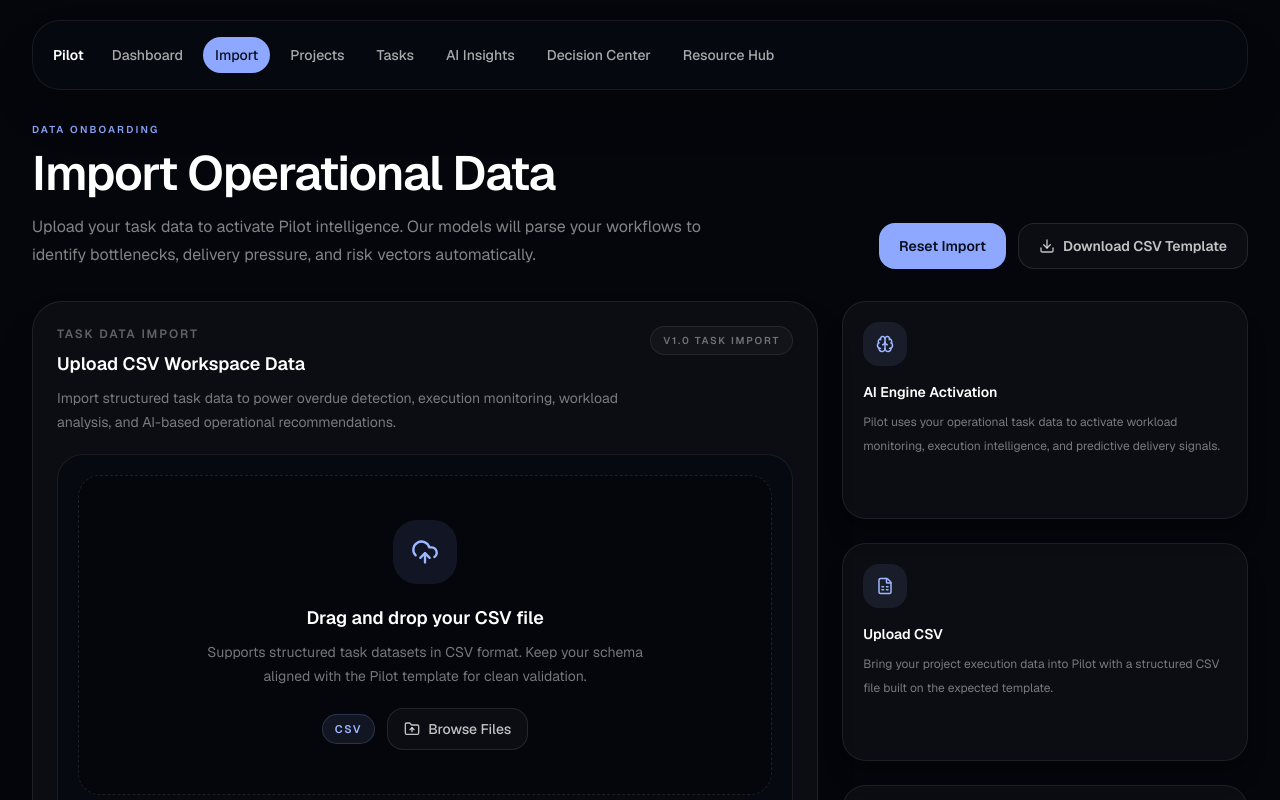
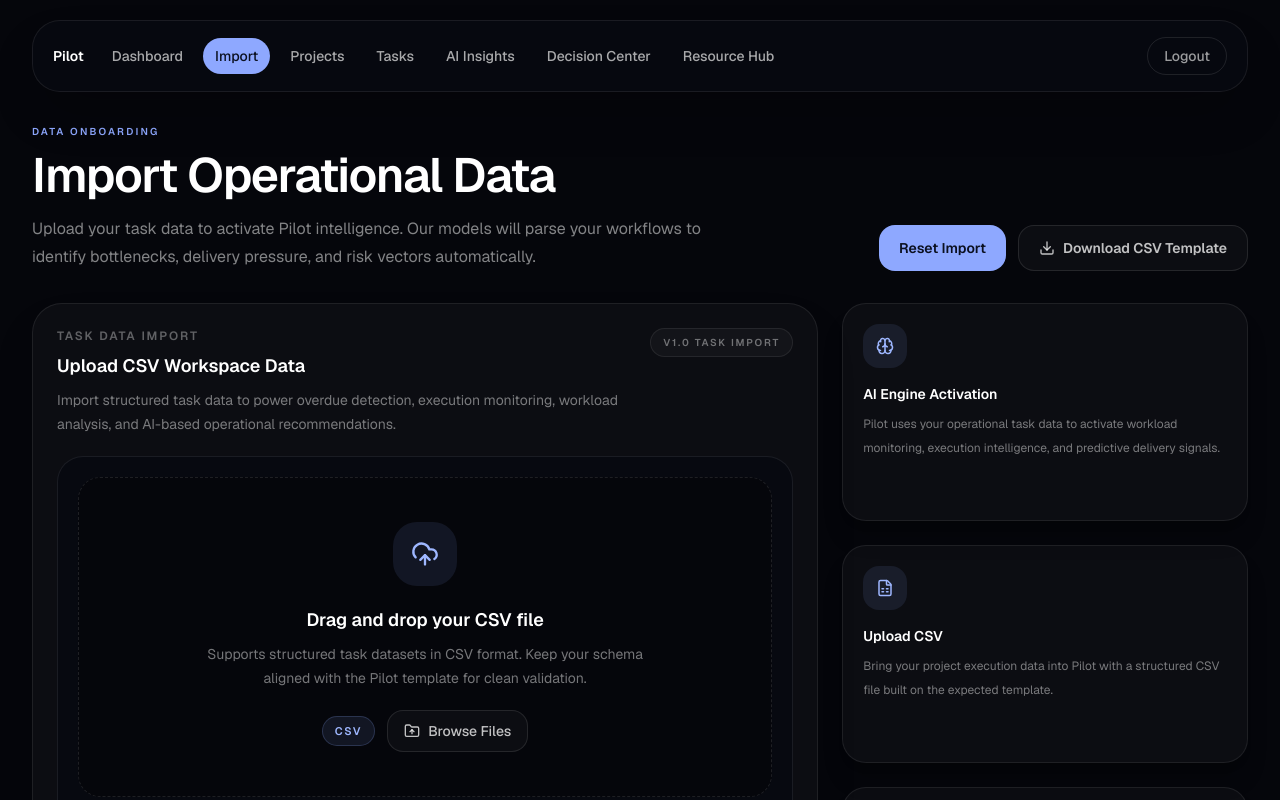
Before and after one commit to lindajerbi58-create/pilot, a Next.js app: page /import in a window 1280 px wide. Shown: the top 800 px of the page. Built offline with nearby package versions, Linux system fonts and the light colour scheme.

Commit message:
feat(auth): protect ai insights with company access code

```diff
--- a/app/ai-insights/page.tsx
+++ b/app/ai-insights/page.tsx
@@ -14,6 +14,7 @@ import Link from "next/link";
 import TopNavbar from "@/src/components/TopNavbar";
 import { useEffect, useState } from "react";
 
+import { useRouter } from "next/navigation";
 function RiskRing({ score }: { score: number }) {
   const radius = 72;
   const stroke = 10;
@@ -197,6 +198,15 @@ function WorkloadBar({
 }
 
 export default function AIInsightsPage() {
+  const router = useRouter();
+
+useEffect(() => {
+  const companyId = localStorage.getItem("pilot_company_id");
+
+  if (!companyId) {
+    router.push("/login");
+  }
+}, [router]);
   const [dashboardData, setDashboardData] = useState<any>(null);
   const [loading, setLoading] = useState(true);
 
--- a/src/components/TopNavbar.tsx
+++ b/src/components/TopNavbar.tsx
@@ -15,6 +15,11 @@ const navItems = [
 
 export default function TopNavbar() {
   const pathname = usePathname();
+
+  const handleLogout = () => {
+    localStorage.removeItem("pilot_company_id");
+    window.location.href = "/login";
+  };
 
   return (
     <header className="mb-8 flex items-center justify-between rounded-[28px] border border-white/8 bg-[#070910]/90 px-5 py-4 shadow-2xl shadow-black/30 backdrop-blur">
@@ -41,6 +46,13 @@ export default function TopNavbar() {
           })}
         </nav>
       </div>
+
+      <button
+        onClick={handleLogout}
+        className="rounded-full border border-white/10 px-4 py-2 text-sm font-medium text-white/60 transition hover:bg-white/[0.05] hover:text-white"
+      >
+        Logout
+      </button>
     </header>
   );
 }
```
